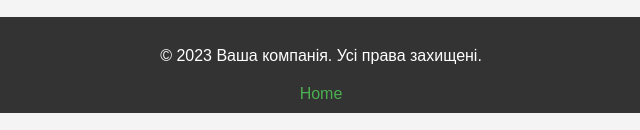
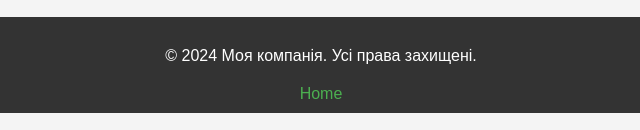
Before and after one commit to infernoil/lab2.html, a plain HTML site: page index.html in a window 1280 px wide. Shown: the part 875-1005 px from the top of the page, 319-959 px from the left. Drawn offline with Linux system fonts and the light colour scheme.

Commit message:
Update index.html

```diff
--- a/index.html
+++ b/index.html
@@ -57,7 +57,7 @@
     </ul>
 
     <footer>
-        <p>© 2023 Ваша компанія. Усі права захищені.</p>
+        <p>© 2024 Моя компанія. Усі права захищені.</p>
         <a href="#">Home</a>
     </footer>
 </body>
```
